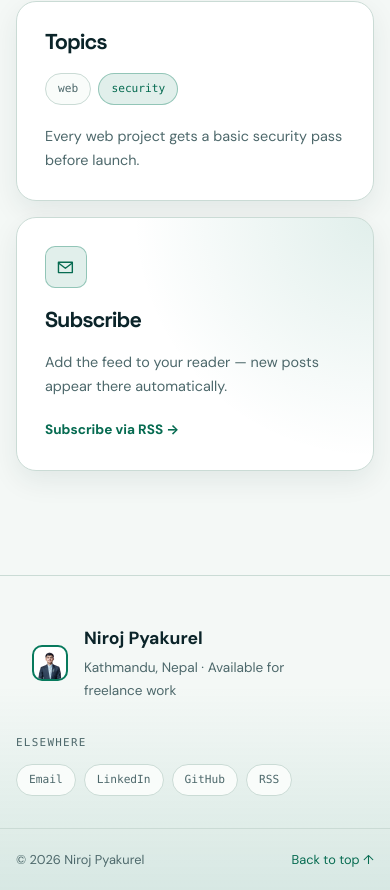
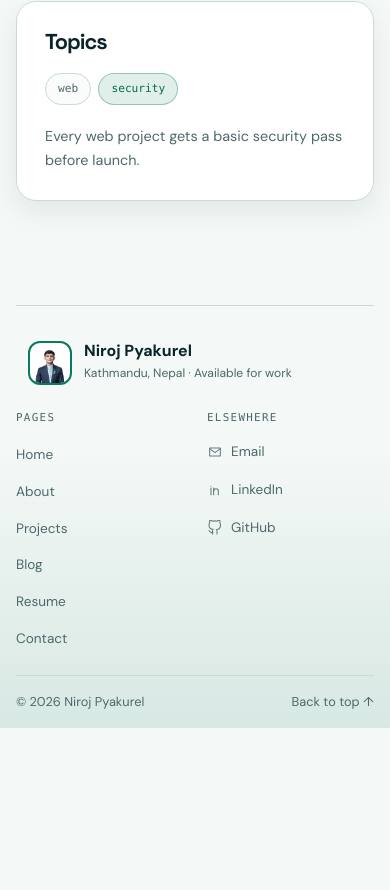
Before and after one commit to niroj-pyakurel/niroj-pyakurel.github.io, an Astro site: page /blog in a window 390 px wide. Shown: the part 984-1874 px from the top of the page. After the commit the page ends 1712 px from the top, so only its background shows below. Built offline with nearby package versions, Linux system fonts and the light colour scheme; Astro itself is replaced by a stand-in of ours.

Commit message:
Improve mobile footer layout and navigation

```diff
--- a/src/components/Footer.astro
+++ b/src/components/Footer.astro
@@ -1,8 +1,17 @@
 ---
 import { site } from '../data/site.js';
+import { navigation } from '../data/navigation.js';
 import { socials } from '../data/socials.js';
 
 const isExternal = (href) => /^https?:\/\//.test(href);
+const status = `${site.location} · Available for work`;
+const socialIconPaths = {
+  Email: ['M4 6h16v12H4z', 'm4 7 8 6 8-6'],
+  LinkedIn: ['M6 9v10', 'M6 6.5v.01', 'M10 19V9', 'M10 13.5a3.5 3.5 0 0 1 7 0V19'],
+  GitHub: [
+    'M9 19c-4.3 1.4-4.3-2.5-6-3m12 5v-3.9a3.4 3.4 0 0 0-.9-2.6c3-.3 6.1-1.5 6.1-6.5A5.1 5.1 0 0 0 19.1 4a4.8 4.8 0 0 0-.1-3.6s-1.2-.4-3.9 1.4a13.4 13.4 0 0 0-7 0C5.4.1 4.2.4 4.2.4A4.8 4.8 0 0 0 4.1 4a5.1 5.1 0 0 0-1.1 3.5c0 5 3 6.2 6.1 6.5A3.4 3.4 0 0 0 8.2 17v4',
+  ],
+};
 ---
 
 <footer class="site-footer">
@@ -10,32 +19,43 @@ const isExternal = (href) => /^https?:\/\//.test(href);
     <div class="footer-brand">
       <picture>
         <source srcset="/niroj.webp?v=20261122c" type="image/webp" />
-        <img class="footer-photo" src="/niroj.png?v=20261122b" width="36" height="36" alt="" />
+        <img class="footer-photo" src="/niroj.png?v=20261122b" width="44" height="44" alt="" />
       </picture>
-      <div>
+      <div class="footer-brand-copy">
         <strong>{site.name}</strong>
-        <p>{site.location} · {site.availability}</p>
+        <p>{status}</p>
       </div>
     </div>
 
-    <nav aria-label="Elsewhere">
+    <div class="footer-columns">
+      <nav class="footer-nav" aria-label="Pages">
+        <p class="footer-label">Pages</p>
+        <ul class="footer-links">
+          {navigation.map((item) => (
+            <li><a href={item.href}>{item.label}</a></li>
+          ))}
+        </ul>
+      </nav>
+
+      <nav class="footer-nav" aria-label="Elsewhere">
         <p class="footer-label">Elsewhere</p>
         <ul class="footer-links">
           {socials.map((social) => (
             <li>
               <a
-              class="chip"
                 href={social.href}
-              aria-label={`${social.label}: ${social.handle}`}
                 rel={isExternal(social.href) ? 'noopener noreferrer' : undefined}
               >
-              {social.label}
+                <svg class="social-icon" viewBox="0 0 24 24" fill="none" stroke="currentColor" stroke-width="1.6" stroke-linecap="round" stroke-linejoin="round" aria-hidden="true">
+                  {socialIconPaths[social.label].map((path) => <path d={path} />)}
+                </svg>
+                <span>{social.label}</span>
               </a>
             </li>
           ))}
-        <li><a class="chip" href="/rss.xml">RSS</a></li>
         </ul>
       </nav>
+    </div>
   </div>
 
   <div class="container footer-bottom">
@@ -47,23 +67,31 @@ const isExternal = (href) => /^https?:\/\//.test(href);
 <style>
   .site-footer {
     margin-top: var(--space-section);
-    border-top: 1px solid var(--color-border);
     background: linear-gradient(0deg, var(--color-accent-soft), transparent 65%);
   }
 
   .footer-main {
-    display: flex;
-    flex-wrap: wrap;
-    align-items: flex-start;
-    justify-content: space-between;
-    gap: 2rem;
-    padding-block: 3rem 2rem;
+    position: relative;
+    display: grid;
+    gap: 1.5rem;
+    padding-block: 2.25rem 1.5rem;
+  }
+
+  .footer-main::before {
+    content: '';
+    position: absolute;
+    top: 0;
+    right: var(--gutter);
+    left: var(--gutter);
+    height: 1px;
+    background: var(--color-border);
   }
 
   .footer-brand {
     display: flex;
-    align-items: center;
-    gap: 1rem;
+    align-items: flex-start;
+    gap: 0.75rem;
+    min-width: 0;
   }
 
   .footer-brand picture {
@@ -71,28 +99,46 @@ const isExternal = (href) => /^https?:\/\//.test(href);
   }
 
   .footer-photo {
-    width: 36px;
-    height: 36px;
+    width: 44px;
+    height: 44px;
     flex: none;
     border: 2px solid var(--color-accent);
-    border-radius: 10px;
+    border-radius: 12px;
     object-fit: cover;
     object-position: center;
     background: var(--color-surface);
   }
 
+  .footer-brand-copy {
+    min-width: 0;
+  }
+
   .footer-brand strong {
-    font-size: 1.1rem;
+    display: block;
+    font-size: 1rem;
+    line-height: 1.2;
   }
 
   .footer-brand p {
     margin-top: 0.25rem;
     color: var(--color-muted);
-    font-size: 0.85rem;
+    font-size: clamp(0.68rem, 3.1vw, 0.8rem);
+    line-height: 1.35;
+    white-space: nowrap;
+  }
+
+  .footer-columns {
+    display: grid;
+    grid-template-columns: repeat(2, minmax(0, 1fr));
+    gap: 1.5rem;
+  }
+
+  .footer-nav {
+    min-width: 0;
   }
 
   .footer-label {
-    margin-bottom: 0.75rem;
+    margin-bottom: 0.85rem;
     font-family: var(--font-mono);
     font-size: 0.68rem;
     letter-spacing: 0.12em;
@@ -101,33 +147,94 @@ const isExternal = (href) => /^https?:\/\//.test(href);
   }
 
   .footer-links {
-    display: flex;
-    flex-wrap: wrap;
-    gap: 0.5rem;
+    display: grid;
+    gap: 0.65rem;
     padding: 0;
     list-style: none;
   }
 
   .footer-links a {
+    display: inline-flex;
+    align-items: center;
+    gap: 0.5rem;
+    width: fit-content;
+    color: var(--color-muted);
+    font-size: 0.85rem;
     text-decoration: none;
+    transition: color var(--transition), transform var(--transition);
   }
 
-  .footer-links a:hover {
-    border-color: var(--color-accent-line);
+  .footer-links a:hover,
+  .footer-links a:focus-visible {
     color: var(--color-link);
+    transform: translateX(2px);
+  }
+
+  .social-icon {
+    width: 1rem;
+    height: 1rem;
+    flex: none;
+    opacity: 0.85;
   }
 
   .footer-bottom {
+    position: relative;
     display: flex;
+    align-items: center;
     justify-content: space-between;
     gap: 1rem;
-    padding-block: 1.25rem;
-    border-top: 1px solid var(--color-border);
+    padding-block: 1rem;
     font-size: 0.8rem;
     color: var(--color-muted);
   }
 
+  .footer-bottom::before {
+    content: '';
+    position: absolute;
+    top: 0;
+    right: var(--gutter);
+    left: var(--gutter);
+    height: 1px;
+    background: var(--color-border);
+  }
+
+  .footer-bottom p,
   .footer-bottom a {
+    margin: 0;
+    transition: color var(--transition), transform var(--transition);
+  }
+
+  .footer-bottom a {
+    color: var(--color-muted);
     text-decoration: none;
   }
+
+  .footer-bottom a:hover,
+  .footer-bottom a:focus-visible {
+    color: var(--color-link);
+    transform: translateY(-1px);
+  }
+
+  @media (min-width: 768px) {
+    .footer-main {
+      display: flex;
+      align-items: flex-start;
+      justify-content: space-between;
+      gap: 3rem;
+      padding-block: 3rem 2rem;
+    }
+
+    .footer-brand {
+      align-items: center;
+    }
+
+    .footer-columns {
+      display: flex;
+      gap: clamp(3rem, 6vw, 5rem);
+    }
+
+    .footer-links {
+      gap: 0.6rem;
+    }
+  }
 </style>
--- a/src/pages/blog/index.astro
+++ b/src/pages/blog/index.astro
@@ -67,17 +67,6 @@ const latest = notes[0];
             ))}
           </ul>
           <p>{site.security.note}</p>
-        </section>
-
-        <section class="aside-panel panel subscribe">
-          <span class="subscribe-icon" aria-hidden="true">
-            <svg viewBox="0 0 24 24" fill="none" stroke="currentColor" stroke-width="1.6" stroke-linecap="round" stroke-linejoin="round">
-              <path d="M4 6h16v12H4z" /><path d="m4 7 8 6 8-6" />
-            </svg>
-          </span>
-          <h2>Subscribe</h2>
-          <p>Add the feed to your reader — new posts appear there automatically.</p>
-          <a href="/rss.xml">Subscribe via RSS →</a>
         </section>
       </aside>
     </div>
@@ -246,37 +235,6 @@ const latest = notes[0];
     font-size: 0.9rem;
   }
 
-  .subscribe {
-    background:
-      radial-gradient(circle at 100% 0%, var(--color-accent-soft), transparent 55%),
-      var(--color-surface);
-  }
-
-  .subscribe-icon {
-    display: grid;
-    place-items: center;
-    width: 2.6rem;
-    height: 2.6rem;
-    margin-bottom: 1.25rem;
-    border: 1px solid var(--color-accent-line);
-    border-radius: 10px;
-    background: var(--color-accent-soft);
-    color: var(--color-link);
-  }
-
-  .subscribe-icon svg {
-    width: 1.3rem;
-    height: 1.3rem;
-  }
-
-  .aside-panel a {
-    display: inline-block;
-    margin-top: 1.25rem;
-    font-size: 0.85rem;
-    font-weight: 700;
-    text-decoration: none;
-  }
-
   @media (min-width: 900px) {
     .blog-layout {
       grid-template-columns: minmax(0, 1fr) 300px;
```
Lines whose indentation alone changed are shown as unchanged.
